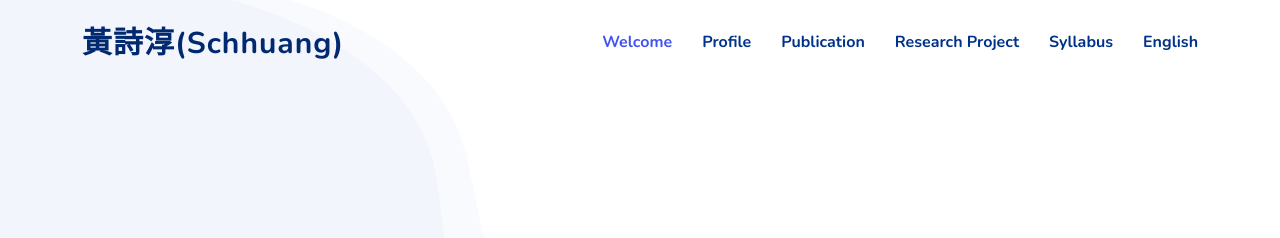
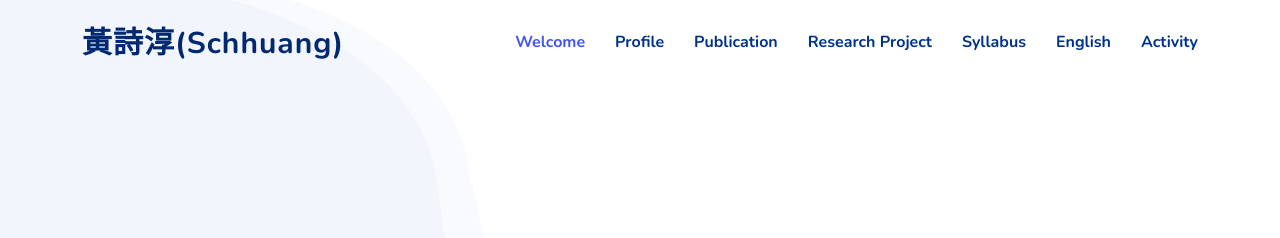
Before and after one commit to llntu/sch_web, a plain HTML site: page index.html in a window 1280 px wide. Shown: the top 238 px of the page. Drawn offline with nearby package versions, Linux system fonts and the light colour scheme.

Commit message:
link&activity

```diff
--- a/index.html
+++ b/index.html
@@ -50,6 +50,7 @@
                     <li><a class="nav-link scrollto" href="research-project.html">Research Project</a></li>
                     <li><a class="nav-link scrollto" href="syllabus.html">Syllabus</a></li>
                     <li><a class="nav-link scrollto" href="english.html">English</a></li>
+                    <li><a class="nav-link scrollto" href="#activity">Activity</a></li>
                 </ul>
                 <i class="bi bi-list mobile-nav-toggle"></i>
             </nav>
@@ -189,7 +190,7 @@
                     <div class="container">
                         <div class="row justify-content-center ">
                             <div class="col-1" style="width: 150px;">
-                                <button type="submit" class="btn btn-primary">See More </button>
+                                <button type="submit" class="btn btn-primary" style="color: aliceblue;"> <a style="color: aliceblue;" href="publication.html">See More</a> </button>
                             </div>
 
                         </div>
@@ -200,7 +201,7 @@
             </div>
         </section>
         <!-- ======= Portfolio Section ======= -->
-        <section id="portfolio" class="portfolio">
+        <section id='activity' class="portfolio">
 
             <div class="container " data-aos="fade-up">
 
```
